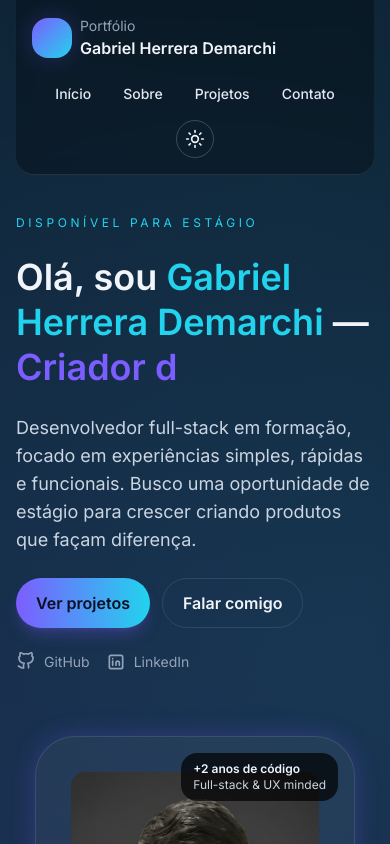
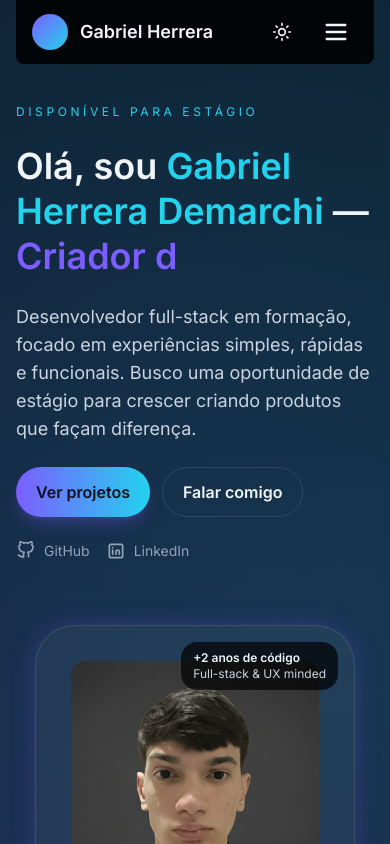
Before and after one commit to gaherrera00/gaherrera00, a React (Vite) app: page / in a window 390 px wide. Shown: the top 844 px of the page. Built offline with nearby package versions, Linux system fonts and the light colour scheme.

Commit message:
atualizacao navbar mobile

```diff
--- a/src/App.jsx
+++ b/src/App.jsx
@@ -229,6 +229,7 @@ export default function App() {
     const el = document.getElementById(id);
     if (el) el.scrollIntoView({ behavior: "smooth" });
   };
+  const [isMobileMenuOpen, setIsMobileMenuOpen] = useState(false);
 
   return (
     <div
@@ -237,46 +238,134 @@ export default function App() {
       } text-slate-900 dark:text-slate-100`}
     >
       <div className="mx-auto max-w-6xl px-4 pb-16">
-        {/* HEADER */}
-        <header className="sticky top-0 z-50 backdrop-blur bg-white/60 dark:bg-black/30 border-b border-black/10 dark:border-white/10 rounded-b-xl">
-          <div className="flex flex-wrap gap-4 items-center justify-between py-4 px-4 md:px-8">
-            <div className="flex items-center gap-2">
-              <div className="h-10 w-10 rounded-2xl bg-gradient-to-br from-primary to-secondary shadow-glow" />
-              <div>
-                <p className="text-sm text-slate-500 dark:text-slate-400">
-                  Portfólio
-                </p>
-                <p className="font-semibold">Gabriel Herrera Demarchi</p>
-              </div>
+        {/* ===== HEADER / NAV ===== */}
+        <header className="sticky top-0 z-50 bg-white/85 dark:bg-black/85 backdrop-blur-md rounded-b-lg border-gray-200 dark:border-gray-800">
+          <div className="max-w-6xl mx-auto px-4 h-16 flex items-center justify-between">
+            {/* Logo */}
+            <div className="flex items-center gap-3">
+              <div className="w-9 h-9 rounded-xl bg-gradient-to-br from-primary to-secondary shadow-md" />
+              <span className="font-semibold text-lg">Gabriel Herrera</span>
             </div>
 
-            <nav className="flex flex-wrap justify-center gap-2 sm:gap-4 text-sm font-medium">
+            {/* Desktop: Links + Tema */}
+            <div className="hidden md:flex items-center gap-6">
               {["home", "about", "projects", "contact"].map((id) => (
                 <button
                   key={id}
-                  className="rounded-full px-3 py-2 text-slate-700 dark:text-slate-200 hover:bg-black/10 dark:hover:bg-white/10 transition"
                   onClick={() => handleScroll(id)}
+                  className="px-4 py-2 text-sm font-medium rounded-full transition hover:bg-black/10 dark:hover:bg-white/10 hover:text-primary"
                 >
                   {id === "home"
                     ? "Início"
-                    : id === "about"
-                    ? "Sobre"
-                    : id === "projects"
-                    ? "Projetos"
-                    : "Contato"}
+                    : id.charAt(0).toUpperCase() + id.slice(1)}
                 </button>
               ))}
 
               <button
                 aria-label="Alternar tema"
-                className="rounded-full border border-black/20 dark:border-white/20 p-2 hover:bg-black/10 dark:hover:bg-white/10 flex items-center justify-center"
                 onClick={() => setTheme(isDark ? "light" : "dark")}
+                className="p-2.5 rounded-full border border-black/20 dark:border-white/20 hover:bg-black/10 dark:hover:bg-white/10"
               >
-                {isDark ? <IconSun /> : <IconMoon />}
+                {isDark ? (
+                  <IconSun className="h-5 w-5" />
+                ) : (
+                  <IconMoon className="h-5 w-5" />
+                )}
               </button>
-            </nav>
+            </div>
+
+            {/* Mobile: Tema + Hamburger */}
+            <div className="md:hidden flex items-center gap-3">
+              <button
+                aria-label="Alternar tema"
+                onClick={() => setTheme(isDark ? "light" : "dark")}
+                className="p-2.5 rounded-full hover:bg-black/10 dark:hover:bg-white/10"
+              >
+                {isDark ? (
+                  <IconSun className="h-5 w-5" />
+                ) : (
+                  <IconMoon className="h-5 w-5" />
+                )}
+              </button>
+
+              <button
+                aria-label="Abrir menu"
+                onClick={() => setIsMobileMenuOpen(true)}
+                className="p-2 rounded-lg hover:bg-black/10 dark:hover:bg-white/10"
+              >
+                <svg
+                  className="w-7 h-7"
+                  fill="none"
+                  stroke="currentColor"
+                  viewBox="0 0 24 24"
+                >
+                  <path
+                    strokeLinecap="round"
+                    strokeLinejoin="round"
+                    strokeWidth={2}
+                    d="M4 6h16M4 12h16M4 18h16"
+                  />
+                </svg>
+              </button>
+            </div>
           </div>
         </header>
+
+        {/* ===== MENU MOBILE ===== */}
+        {isMobileMenuOpen && (
+          <div
+            className="fixed inset-0 z-50 bg-black/60 md:hidden"
+            onClick={() => setIsMobileMenuOpen(false)}
+          >
+            <div
+              className="bg-white dark:bg-gray-900 w-full mt-auto rounded-t-3xl max-h-[75vh] overflow-y-auto shadow-2xl"
+              onClick={(e) => e.stopPropagation()}
+            >
+              {/* Cabeçalho do menu */}
+              <div className="flex items-center justify-between p-5 border-b border-gray-200 dark:border-gray-800">
+                <span className="text-xl font-bold">Menu</span>
+                <button
+                  onClick={() => setIsMobileMenuOpen(false)}
+                  className="p-2 rounded-full hover:bg-gray-100 dark:hover:bg-gray-800"
+                >
+                  <svg
+                    className="w-7 h-7"
+                    fill="none"
+                    stroke="currentColor"
+                    viewBox="0 0 24 24"
+                  >
+                    <path
+                      strokeLinecap="round"
+                      strokeLinejoin="round"
+                      strokeWidth={2.5}
+                      d="M6 18L18 6M6 6l12 12"
+                    />
+                  </svg>
+                </button>
+              </div>
+
+              {/* Itens do menu */}
+              <nav className="p-4 space-y-1">
+                {["home", "about", "projects", "contact"].map((id) => (
+                  <button
+                    key={id}
+                    onClick={() => {
+                      handleScroll(id);
+                      setIsMobileMenuOpen(false);
+                    }}
+                    className="w-full text-left px-5 py-4 text-lg font-medium rounded-xl transition hover:bg-gray-100 dark:hover:bg-gray-800 hover:text-primary active:bg-gray-200"
+                  >
+                    {id === "home"
+                      ? "Início"
+                      : id.charAt(0).toUpperCase() + id.slice(1)}
+                  </button>
+                ))}
+              </nav>
+
+              <div className="h-6" />
+            </div>
+          </div>
+        )}
 
         {/* MAIN */}
         <main className="space-y-16">
```
